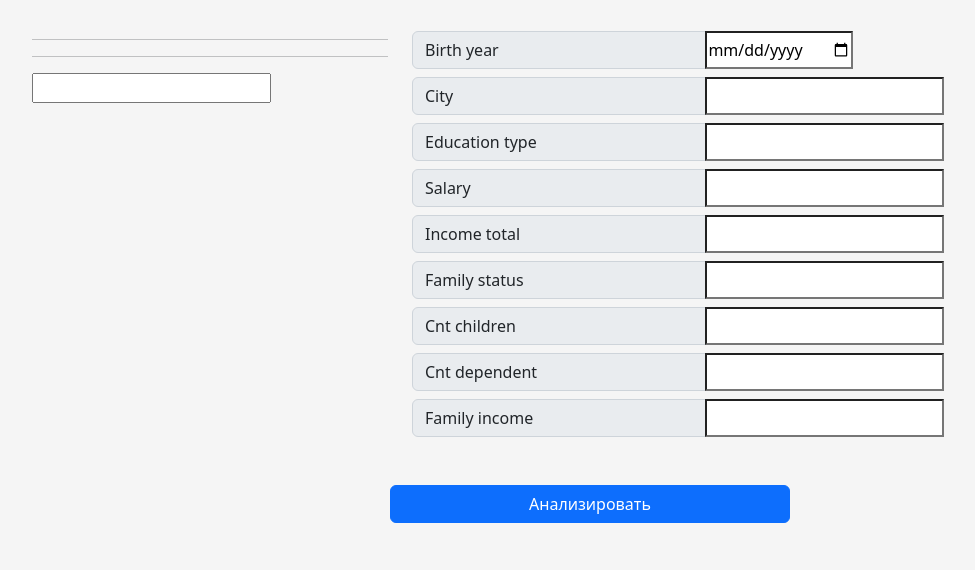
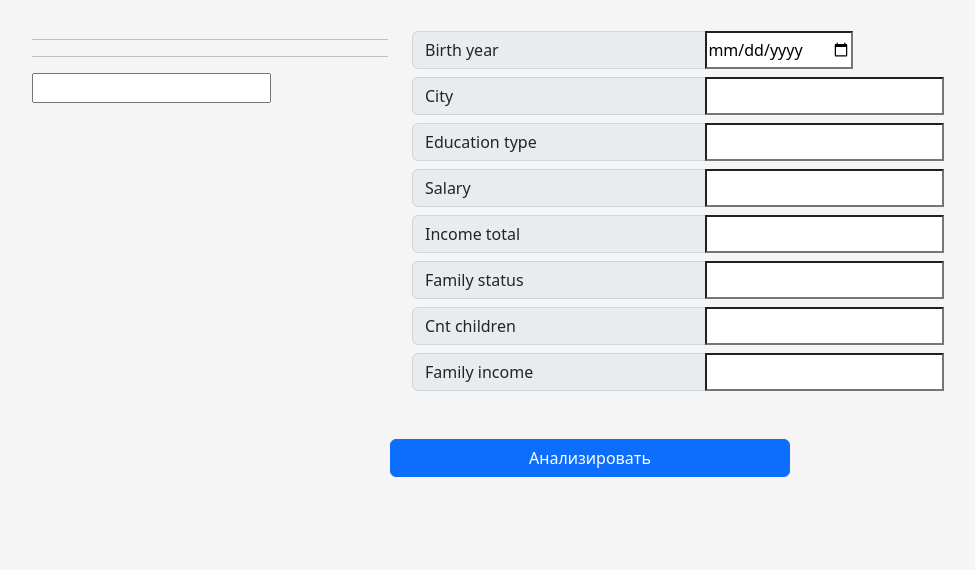
Before and after one commit to r4nd0lph-c/moscityhack_2022, a Django app: template analysis_app/templates/index.html in a window 1280 px wide. Shown: the part 88-658 px from the top of the page, without its empty margins (50-1025 px from the left). Run offline with Django 4.2, Linux system fonts and the light colour scheme; the template is opened without the code that fills it: most values are stand-ins (such as "Sample title", 1, 10 or a date in 2020); form fields are guessed from the names that the template uses; parts of the project's set-up code (start-up, migrations or seed data) failed here and were passed over.

Commit message:
removed some forms

```diff
--- a/analysis_app/templates/index.html
+++ b/analysis_app/templates/index.html
@@ -83,11 +83,11 @@
                         {{ form.cnt_children }}
                     </div>
 
-                    <div class="input-group mt-2">
-                        <label class="input-group-text"
-                               for="{{ form.cnt_dependent.id_for_label }}">{{ form.cnt_dependent.label }}</label>
-                        {{ form.cnt_dependent }}
-                    </div>
+                    {#                    <div class="input-group mt-2">#}
+                    {#                        <label class="input-group-text"#}
+                    {#                               for="{{ form.cnt_dependent.id_for_label }}">{{ form.cnt_dependent.label }}</label>#}
+                    {#                        {{ form.cnt_dependent }}#}
+                    {#                    </div>#}
 
                     <div class="input-group mt-2">
                         <label class="input-group-text"
```
Also changed, not shown: analysis_app/forms.py (+8 -9 lines).
